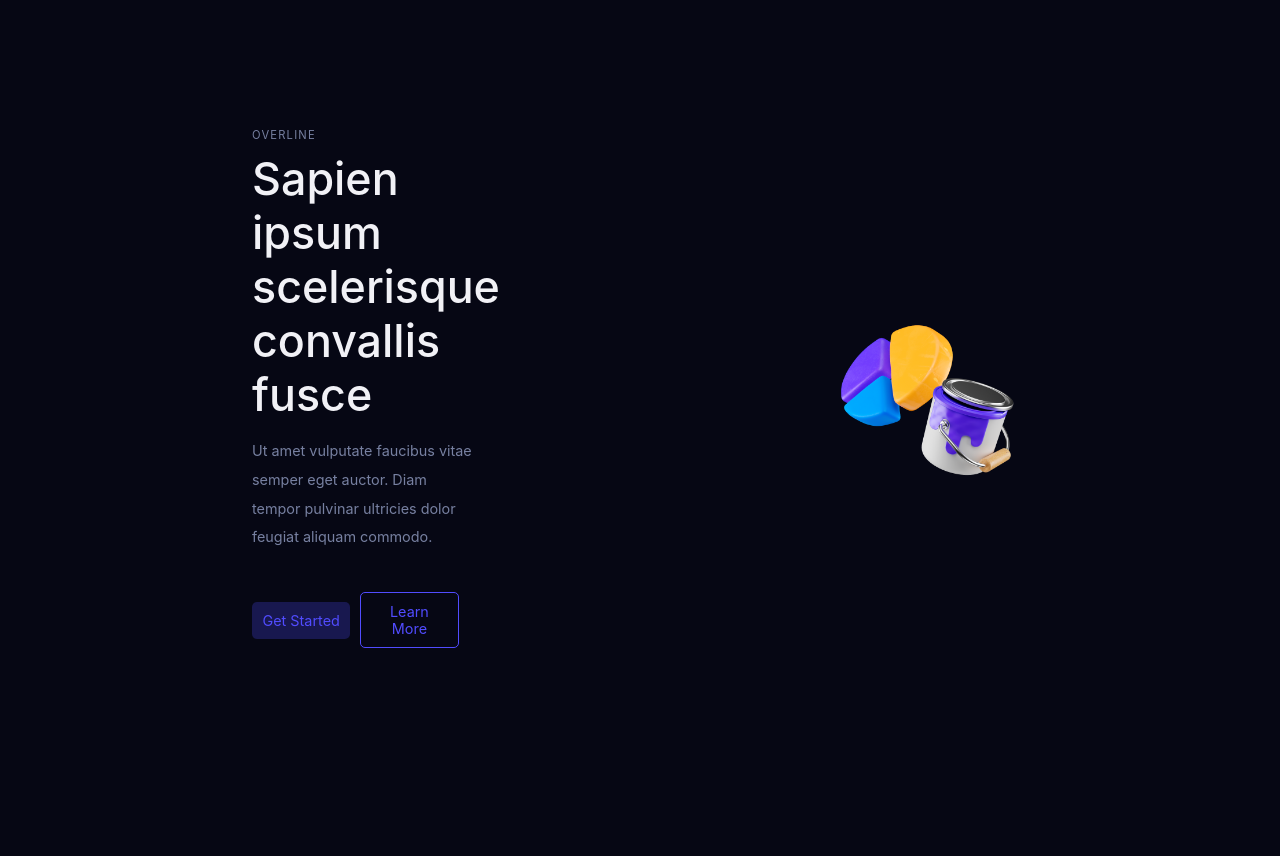
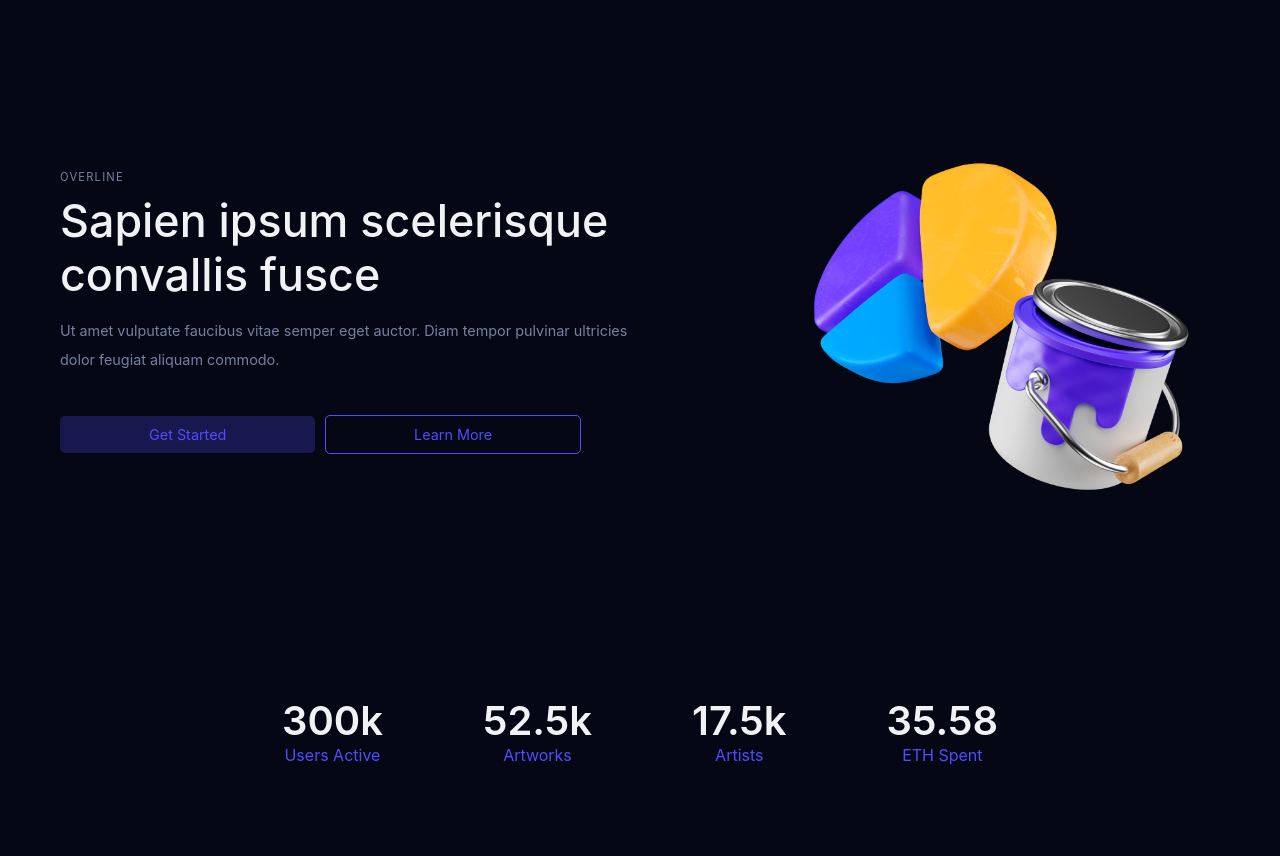
Before and after one commit to has9800/nft-landing, a Next.js app: page / in a window 1280 px wide. Shown: the part 1934-2790 px from the top of the page. Built offline with nearby package versions, Linux system fonts and the light colour scheme.

Commit message:
fix features container width

```diff
--- a/components/featuresInfo/featuresInfo.module.css
+++ b/components/featuresInfo/featuresInfo.module.css
@@ -5,12 +5,12 @@
     flex-direction: row;
     justify-content: center;
     align-items: center;
-    width: 70%;
+    width: 100%;
 }
 
 .featuresContent {
-    justify-self: flex-end;
-    width: 50%;
+    justify-self: flex-start;
+    width: 100%;
     color: var(--milky-white);
     text-align: left;
 }
@@ -82,7 +82,7 @@
 }
 
 .featuresImage {
-    width: 40%;
+    width: 100%;
 }
 
 @media screen and (max-width: 760px) {
--- a/components/stats/stats.module.css
+++ b/components/stats/stats.module.css
@@ -21,7 +21,7 @@
     flex-direction: column;
     justify-content: space-between;
     width: 100%;
-    height: 50px;
+    height: 100px;
     margin: 0 5px;
 }
 
@@ -70,7 +70,6 @@
 
     .statsCard {
         margin: 0 8px;
-        height: 50px;
     }
 
     .statsText {
```
